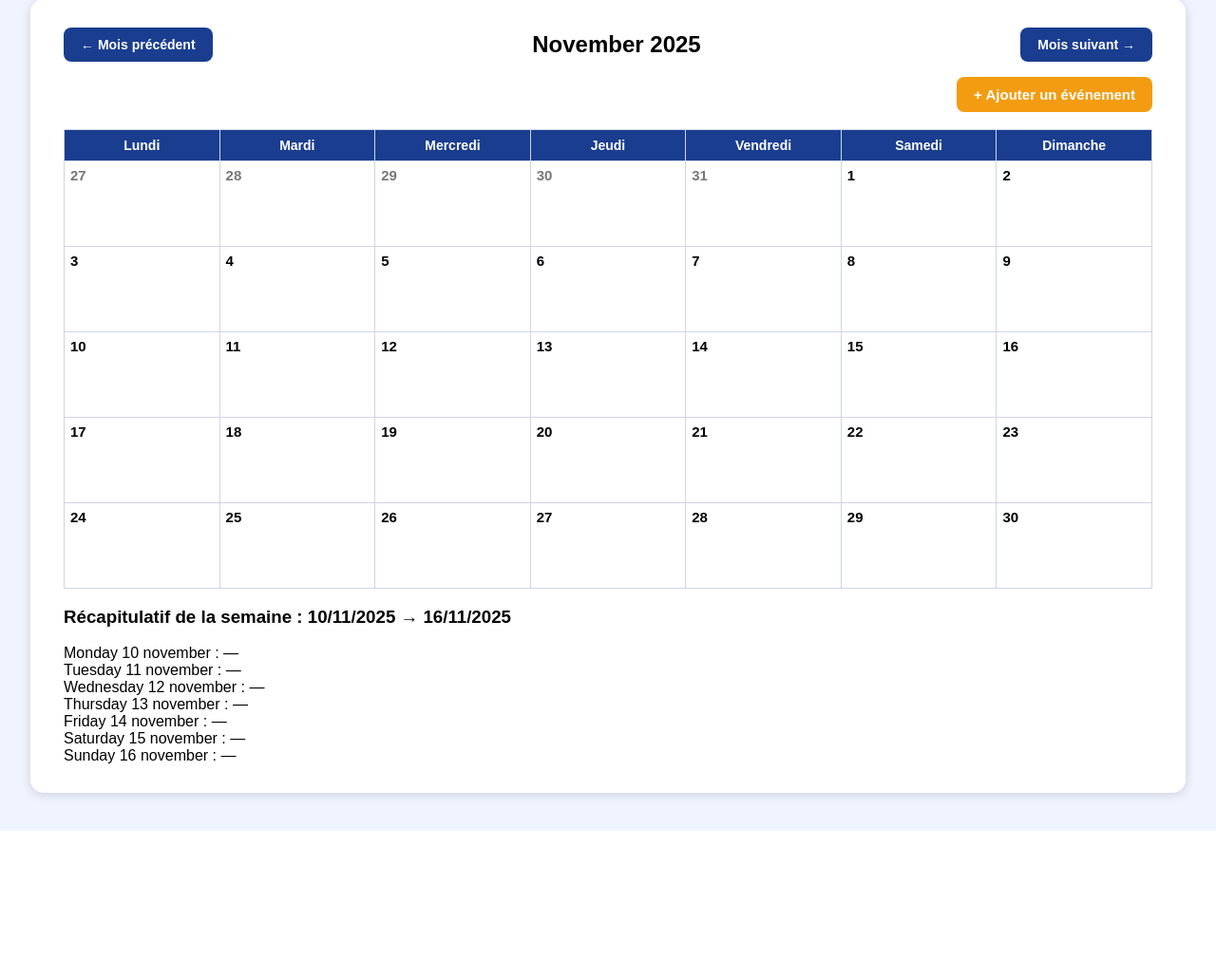
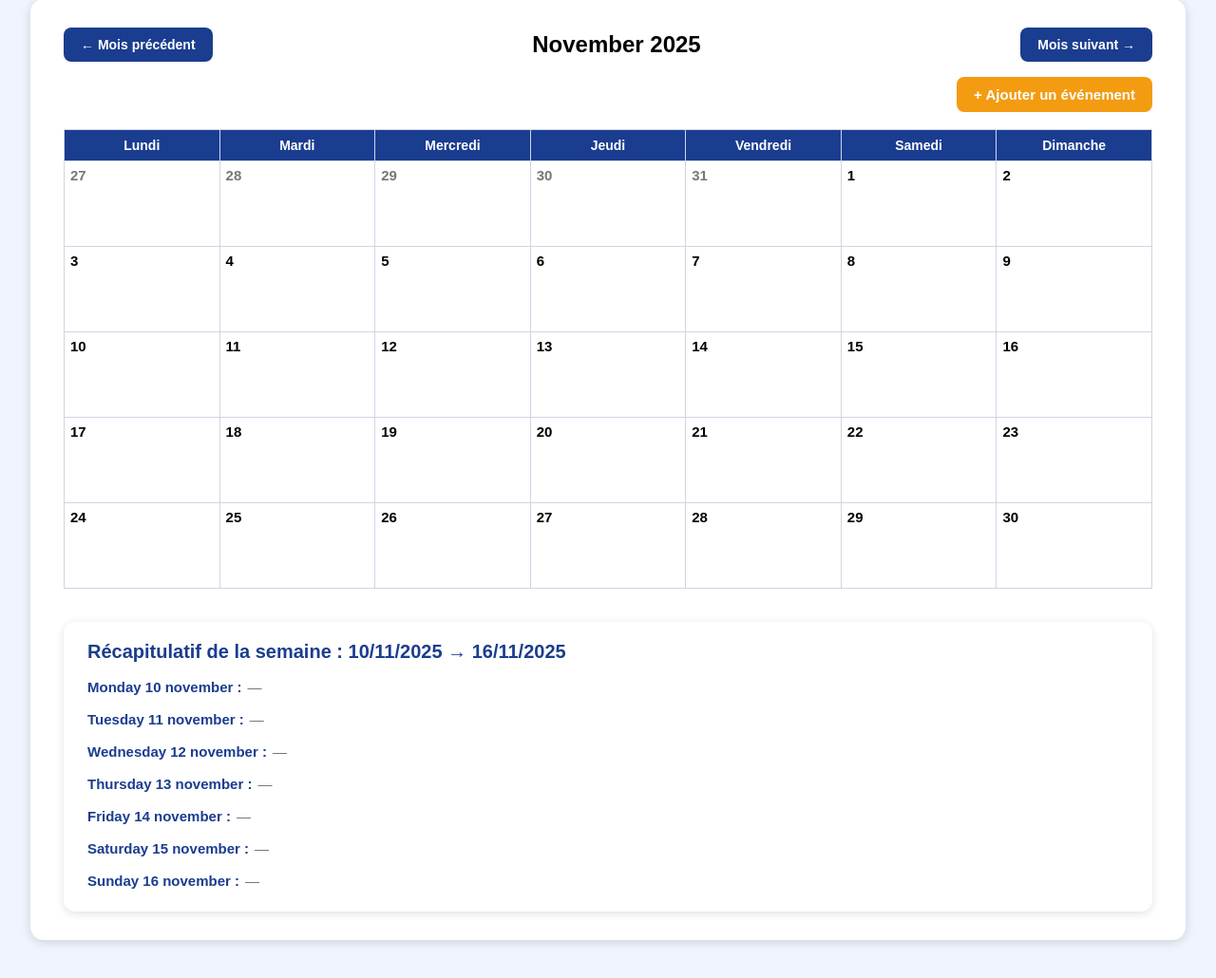
Before and after one commit to Airmac101/d3ntal-tech-calendrier, a Flask app: page /calendar in a window 1280 px wide. Shown: the part 151-1181 px from the top of the page at 95% size. Before the commit the page ends 1026 px from the top, so only its background shows below. Run offline with Flask 3, Linux system fonts and the light colour scheme; the visitor is signed in with stand-in values (Sample User, id 1); data that the repository does not hold is empty.

Commit message:
Update style_v2.css

```diff
--- a/static/style_v2.css
+++ b/static/style_v2.css
@@ -41,8 +41,8 @@ html, body {
    CONTAINER CALENDRIER
 =========================== */
 .container {
-    width: 95%;               /* 🔥 élargi */
-    max-width: 1500px;        /* 🔥 élargi */
+    width: 95%;
+    max-width: 1500px;
     margin: 90px auto 40px auto;
     background: #ffffff;
     padding: 30px 35px;
@@ -74,7 +74,7 @@ html, body {
     font-size: 14px;
 }
 
-/* BOUTON + AJOUTER UN ÉVÉNEMENT (ORANGE) */
+/* BOUTON AJOUT ORANGE */
 .add-wrapper {
     margin-top: 16px;
     text-align: right;
@@ -141,7 +141,7 @@ html, body {
 }
 
 /* ===========================
-   ÉVÉNEMENTS DANS LE CALENDRIER
+   ÉVÉNEMENTS (BADGES)
 =========================== */
 .event-badge {
     background: #eef3ff;
@@ -154,7 +154,6 @@ html, body {
     overflow: hidden;
 }
 
-/* Couleur du trait en fonction du type */
 .event-type-rdv {
     border-left-color: #1565c0;
 }
@@ -194,6 +193,74 @@ html, body {
     font-size: 13px;
     color: #333333;
     margin-top: 2px;
+}
+
+/* ===========================
+   RÉCAP HEBDO
+=========================== */
+.weekly-summary-box {
+    background: #ffffff;
+    padding: 20px 25px;
+    margin-top: 35px;
+    border-radius: 12px;
+    box-shadow: 0 2px 10px rgba(0,0,0,0.12);
+}
+
+.weekly-summary-box h3 {
+    margin-top: 0;
+    margin-bottom: 14px;
+    font-size: 20px;
+    color: #1a3d8f;
+}
+
+.weekly-summary-list {
+    display: flex;
+    flex-direction: column;
+    gap: 10px;
+}
+
+.week-line {
+    font-size: 15px;
+    line-height: 1.6;
+    display: flex;
+    flex-wrap: wrap;
+    gap: 6px;
+}
+
+.week-day {
+    font-weight: bold;
+    color: #1a3d8f;
+}
+
+.week-none {
+    color: #777777;
+    font-style: italic;
+}
+
+.week-event {
+    font-size: 14px;
+    color: #000000;
+}
+
+/* PRIORITÉS */
+.priority {
+    font-weight: bold;
+}
+
+.priority-urgent {
+    color: red;
+}
+
+.priority-important {
+    color: orange;
+}
+
+.priority-critique {
+    color: green;
+}
+
+.priority-normal {
+    color: black;
 }
 
 /* ===========================
@@ -260,7 +327,7 @@ html, body {
 }
 
 /* ===========================
-   MODALE AJOUT / EDIT ÉVÉNEMENT
+   MODALE AJOUT / EDIT
 =========================== */
 .modal-overlay {
     position: fixed;
@@ -295,7 +362,8 @@ html, body {
 }
 
 .modal-box input,
-.modal-box select {
+.modal-box select,
+.modal-box textarea {
     width: 100%;
     padding: 12px 13px;
     margin-top: 10px;
@@ -303,6 +371,13 @@ html, body {
     border-radius: 8px;
     font-size: 15px;
     box-sizing: border-box;
+}
+
+/* TEXTAREA NOTES */
+.notes-textarea {
+    height: auto;
+    font-size: 11px;
+    color: #000000;
 }
 
 /* COLLABORATEURS */
@@ -349,7 +424,7 @@ html, body {
     background: #c62828 !important;
 }
 
-/* BOUTON FERMETURE MODALE */
+/* FERMETURE MODALE */
 .close-btn {
     position: absolute;
     right: 16px;
```
